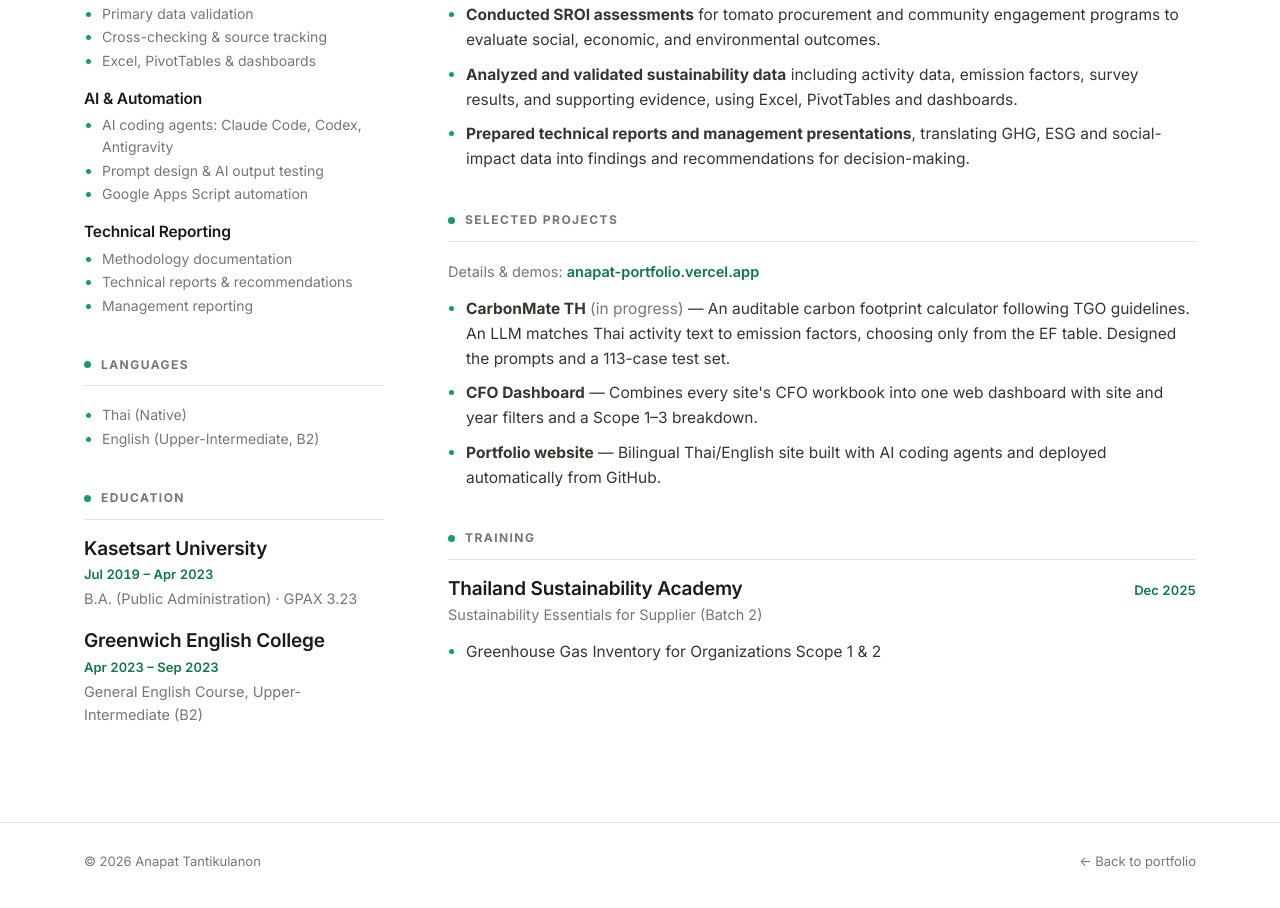
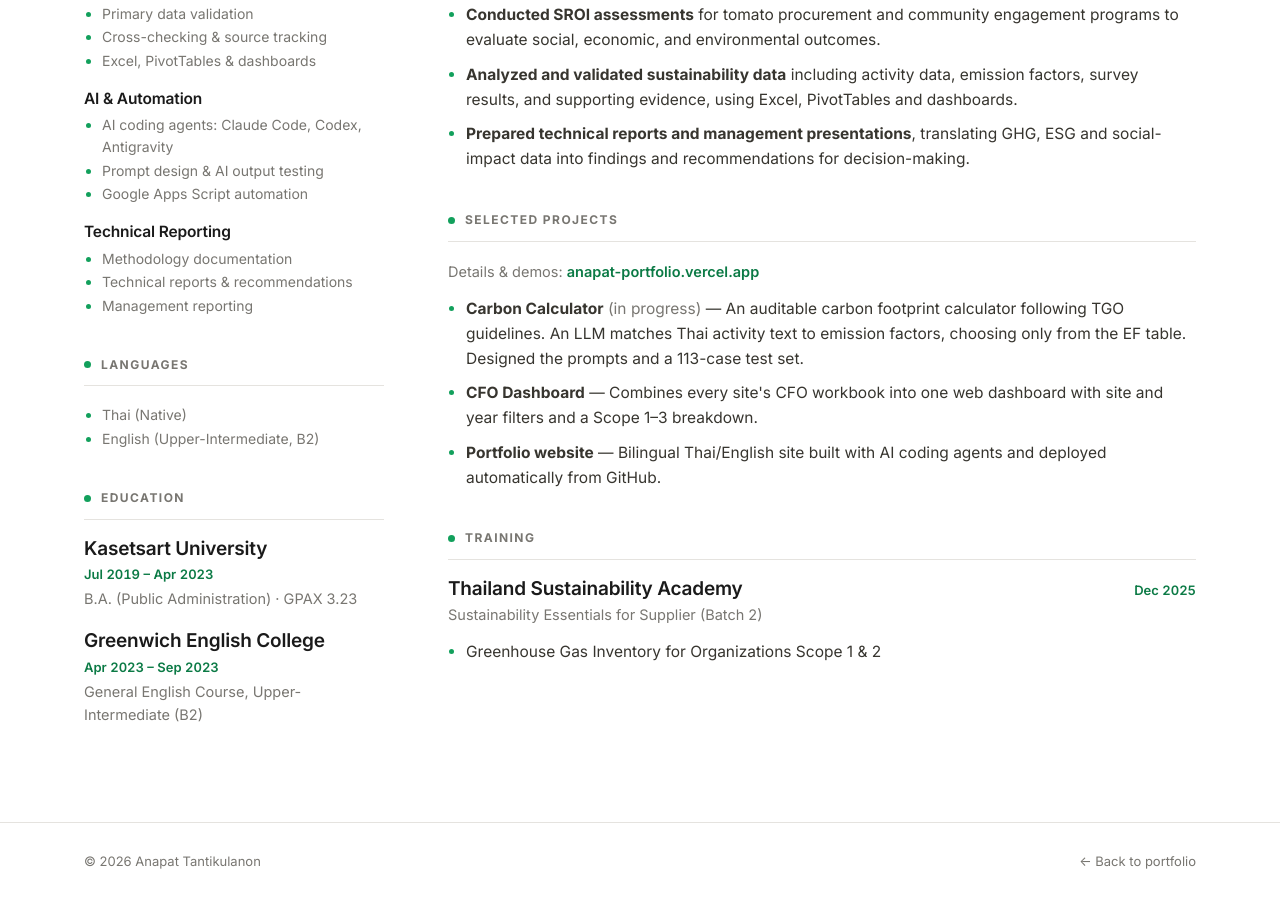
Before and after one commit to firstanapat/new, a plain HTML site: page resume.html in a window 1280 px wide. Shown: the part 854-1762 px from the top of the page. Drawn offline with Linux system fonts and the light colour scheme; a web font is replaced by a local one.

Commit message:
Resume page: rename CarbonMate TH to Carbon Calculator
Co-Authored-By: Claude Opus 5.5 <noreply@anthropic.com>

```diff
--- a/js/lang-en.js
+++ b/js/lang-en.js
@@ -188,7 +188,7 @@ window.I18N_EN = {
   "res.experience": "Professional Experience",
   "res.projects": "Selected Projects",
   "res.projectsNote": "Details &amp; demos: <a href=\"index.html#work\">anapat-portfolio.vercel.app</a>",
-  "res.projectList": "<li><strong>CarbonMate TH</strong> <span class=\"r-muted\">(in progress)</span> — An auditable carbon footprint calculator following TGO guidelines. An LLM matches Thai activity text to emission factors, choosing only from the EF table. Designed the prompts and a 113-case test set.</li><li><strong>CFO Dashboard</strong> — Combines every site's CFO workbook into one web dashboard with site and year filters and a Scope 1–3 breakdown.</li><li><strong>Portfolio website</strong> — Bilingual Thai/English site built with AI coding agents and deployed automatically from GitHub.</li>",
+  "res.projectList": "<li><strong>Carbon Calculator</strong> <span class=\"r-muted\">(in progress)</span> — An auditable carbon footprint calculator following TGO guidelines. An LLM matches Thai activity text to emission factors, choosing only from the EF table. Designed the prompts and a 113-case test set.</li><li><strong>CFO Dashboard</strong> — Combines every site's CFO workbook into one web dashboard with site and year filters and a Scope 1–3 breakdown.</li><li><strong>Portfolio website</strong> — Bilingual Thai/English site built with AI coding agents and deployed automatically from GitHub.</li>",
   "res.company": "Doi Kham Food Products Company, Limited",
   "res.jobDate": "Jan 2024 – Jun 2026",
   "res.jobRole": "Social Enterprise and Sustainability Information Officer",
--- a/resume.html
+++ b/resume.html
@@ -199,7 +199,7 @@
             <div class="r-job">
               <p class="r-role" data-i18n="res.projectsNote">รายละเอียดและเดโม: <a href="index.html#work">anapat-portfolio.vercel.app</a></p>
               <ul data-i18n="res.projectList">
-                <li><strong>CarbonMate TH</strong> <span class="r-muted">(กำลังพัฒนา)</span> — เครื่องคำนวณคาร์บอนฟุตพริ้นท์ที่ตรวจสอบย้อนกลับได้ตามแนวทาง TGO ใช้ LLM จับคู่ข้อความกิจกรรมภาษาไทยกับค่า Emission Factor โดยเลือกได้เฉพาะจากตาราง EF ออกแบบ Prompt และชุดทดสอบ 113 กรณี</li>
+                <li><strong>Carbon Calculator</strong> <span class="r-muted">(กำลังพัฒนา)</span> — เครื่องคำนวณคาร์บอนฟุตพริ้นท์ที่ตรวจสอบย้อนกลับได้ตามแนวทาง TGO ใช้ LLM จับคู่ข้อความกิจกรรมภาษาไทยกับค่า Emission Factor โดยเลือกได้เฉพาะจากตาราง EF ออกแบบ Prompt และชุดทดสอบ 113 กรณี</li>
                 <li><strong>CFO Dashboard</strong> — รวมไฟล์ CFO ของทุกหน่วยงานไว้ใน Dashboard บนเว็บเดียว กรองตามหน่วยงานและปี และแยกตาม Scope 1–3</li>
                 <li><strong>เว็บไซต์พอร์ตโฟลิโอ</strong> — เว็บสองภาษาไทย/อังกฤษ สร้างด้วย AI coding agents และ deploy อัตโนมัติจาก GitHub</li>
               </ul>
```
